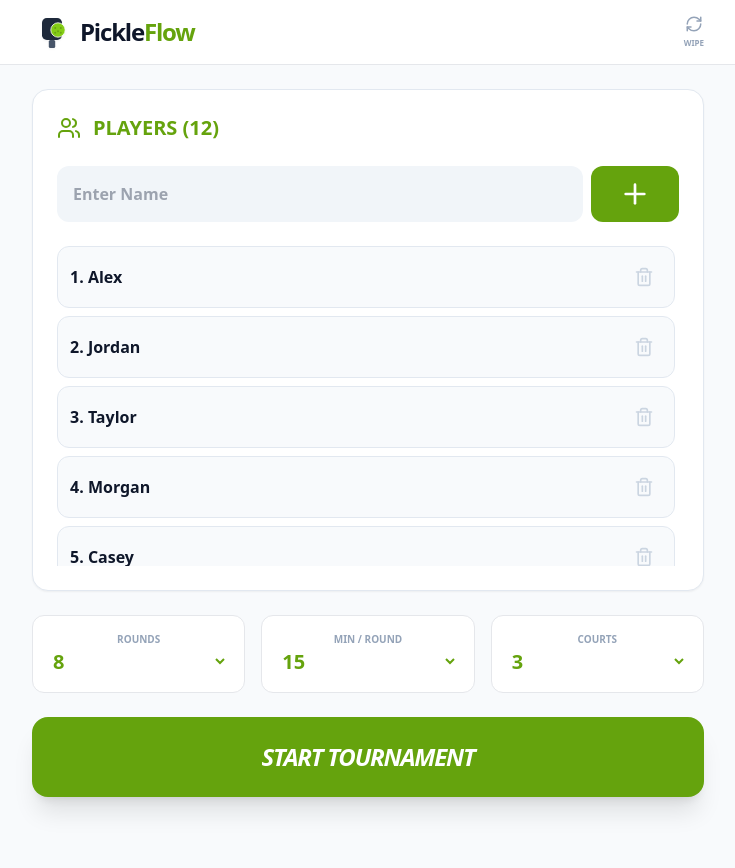
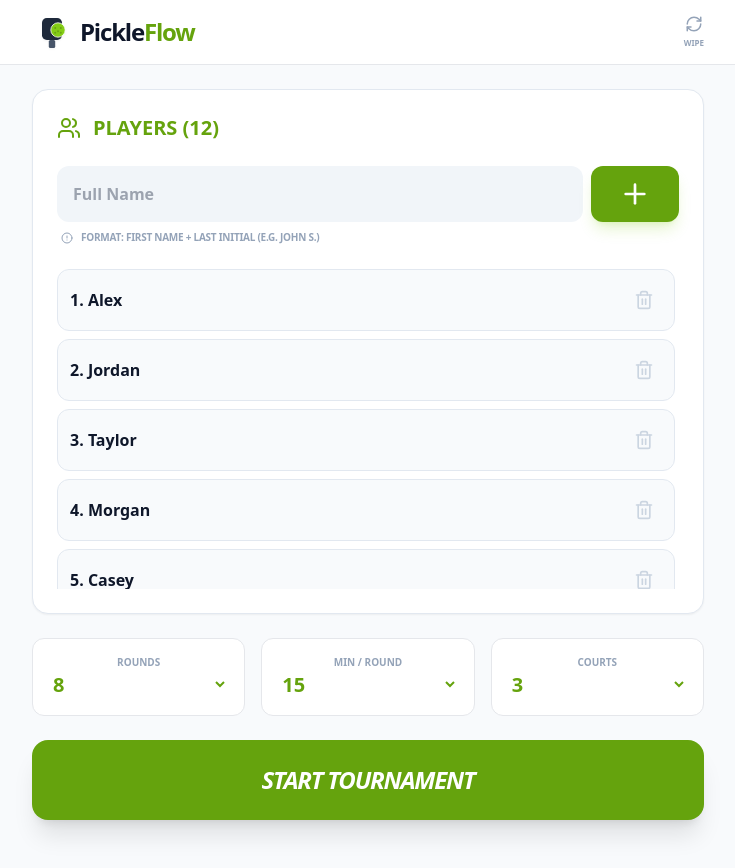
Before and after one commit to lordnoah/pickleflow, a React (Vite) app: page / in a window 1280 px wide. Shown: the whole page, without its empty margins (272-1007 px from the left). Before the commit the page ends 845 px from the top, so only its background shows below. Built offline with nearby package versions, Linux system fonts and the light colour scheme.

Commit message:
Update App.tsx

```diff
--- a/App.tsx
+++ b/App.tsx
@@ -2,7 +2,7 @@ import React, { useState, useEffect, useMemo, useRef } from 'react';
 import {
   Users, Trophy, Settings, Plus, Trash2, CheckCircle2, ChevronLeft,
   PlayCircle, Edit2, LayoutGrid, Medal, Activity, Download, Upload,
-  RefreshCw, Play, Pause, RotateCcw, Info, X, Check
+  RefreshCw, Play, Pause, RotateCcw, Info, X, Check, AlertCircle
 } from 'lucide-react';
 import { Card } from './components/Card';
 import { PickleFlowLogo, DEFAULT_PLAYERS, ROUND_OPTIONS, DURATION_OPTIONS, COURT_OPTIONS } from './constants';
@@ -61,6 +61,23 @@ const App: React.FC = () => {
   };
 
   const formatTime = (s: number) => `${Math.floor(s / 60)}:${(s % 60).toString().padStart(2, '0')}`;
+
+  // --- PLAYER VALIDATION LOGIC ---
+  const handleAddPlayer = () => {
+    const rawName = newPlayerName.trim();
+    if (!rawName) return;
+
+    // Format: "John Smith" -> "John S."
+    const parts = rawName.split(/\s+/);
+    let formattedName = parts[0];
+    if (parts.length > 1) {
+      const lastInitial = parts[parts.length - 1].charAt(0).toUpperCase();
+      formattedName = `${parts[0]} ${lastInitial}.`;
+    }
+
+    setPlayers([...players, { id: Date.now(), name: formattedName }]);
+    setNewPlayerName('');
+  };
 
   // --- SCHEDULER ---
   const generateSchedule = () => {
@@ -152,32 +169,30 @@ const App: React.FC = () => {
           <div className="max-w-2xl mx-auto space-y-6 animate-in fade-in slide-in-from-bottom-4">
             <Card className="p-6">
               <h2 className="text-xl font-black text-lime-600 uppercase flex items-center gap-3 mb-6"><Users size={24} /> Players ({players.length})</h2>
-              <div className="flex gap-2 mb-6">
+
+              <div className="space-y-2 mb-6">
+                <div className="flex gap-2">
                   <input
                     type="text"
                     value={newPlayerName}
                     onChange={(e) => setNewPlayerName(e.target.value)}
-                  onKeyDown={(e) => {
-                    if (e.key === 'Enter' && newPlayerName.trim()) {
-                      setPlayers([...players, { id: Date.now(), name: newPlayerName.trim() }]);
-                      setNewPlayerName('');
-                    }
-                  }}
-                  placeholder="Enter Name"
-                  className="flex-1 bg-slate-100 dark:bg-slate-700 rounded-xl px-4 py-4 outline-none font-bold"
+                    onKeyDown={(e) => e.key === 'Enter' && handleAddPlayer()}
+                    placeholder="Full Name"
+                    className="flex-1 bg-slate-100 dark:bg-slate-700 rounded-xl px-4 py-4 outline-none font-bold focus:ring-2 ring-lime-500/20"
                   />
                   <button
-                  onClick={() => {
-                    if(newPlayerName.trim()) {
-                      setPlayers([...players, { id: Date.now(), name: newPlayerName.trim() }]);
-                      setNewPlayerName('');
-                    }
-                  }}
-                  className="bg-lime-600 text-white px-7 rounded-xl active:scale-95 transition-transform"
+                    onClick={handleAddPlayer}
+                    className="bg-lime-600 text-white px-7 rounded-xl active:scale-95 transition-transform shadow-lg shadow-lime-500/20"
                   >
                     <Plus size={32} />
                   </button>
                 </div>
+                <div className="flex items-center gap-2 px-1">
+                  <AlertCircle size={12} className="text-slate-400" />
+                  <p className="text-[10px] font-bold text-slate-400 uppercase tracking-tight">Format: First name + Last initial (e.g. John S.)</p>
+                </div>
+              </div>
+
               <div className="grid grid-cols-1 gap-2 max-h-[40vh] overflow-y-auto pr-1">
                 {players.map((p, idx) => (
                   <div key={p.id} className="flex justify-between items-center bg-slate-50 dark:bg-slate-900 p-3 rounded-xl border border-slate-200 dark:border-slate-800">
@@ -227,26 +242,22 @@ const App: React.FC = () => {
                   <Card key={match.id} className={`${match.completed ? 'opacity-60 grayscale-[0.5]' : 'border-l-8 border-lime-500 shadow-lg'}`}>
                     <div className="p-4 space-y-4">
                       <div className="flex-1 space-y-4">
-                        {/* Team 1 Highlighted Block */}
                         <div className="flex justify-between items-center bg-lime-50/50 dark:bg-lime-900/10 p-3 rounded-xl border border-lime-100 dark:border-lime-900/30">
                           <div className="flex-1 font-black uppercase text-sm leading-tight text-lime-800 dark:text-lime-400">{match.team1[0]?.name}<br/>{match.team1[1]?.name}</div>
                           <input type="tel" value={match.score1} onChange={(e) => updateScore(match.id, 1, e.target.value)} onFocus={(e) => e.target.select()} className="w-16 h-16 bg-white dark:bg-slate-800 rounded-xl text-center text-3xl font-black border-2 border-lime-200 focus:border-lime-500 outline-none" />
                         </div>
 
-                        {/* Divider with VS */}
                         <div className="relative py-1">
                           <div className="absolute inset-0 flex items-center"><div className="w-full border-t-2 border-dashed border-slate-200 dark:border-slate-800" /></div>
                           <div className="relative flex justify-center"><span className="bg-white dark:bg-slate-900 px-4 text-[10px] font-black text-slate-400 italic uppercase border-2 border-slate-100 dark:border-slate-800 rounded-full">Versus</span></div>
                         </div>
 
-                        {/* Team 2 Highlighted Block */}
                         <div className="flex justify-between items-center bg-blue-50/50 dark:bg-blue-900/10 p-3 rounded-xl border border-blue-100 dark:border-blue-900/30">
                           <div className="flex-1 font-black uppercase text-sm leading-tight text-blue-800 dark:text-blue-400">{match.team2[0]?.name}<br/>{match.team2[1]?.name}</div>
                           <input type="tel" value={match.score2} onChange={(e) => updateScore(match.id, 2, e.target.value)} onFocus={(e) => e.target.select()} className="w-16 h-16 bg-white dark:bg-slate-800 rounded-xl text-center text-3xl font-black border-2 border-blue-200 focus:border-blue-500 outline-none" />
                         </div>
                       </div>
 
-                      {/* Horizontal Finalize Button */}
                       {match.completed ? (
                          <button onClick={() => setRounds(prev => prev.map(r => ({...r, matches: r.matches.map(m => m.id === match.id ? {...m, completed: false} : m)})))} className="w-full py-3 bg-slate-100 dark:bg-slate-800 text-slate-500 rounded-xl font-black text-[10px] uppercase flex items-center justify-center gap-2">
                            <Edit2 size={14}/> Edit Scores
```
Lines whose indentation alone changed are shown as unchanged.
